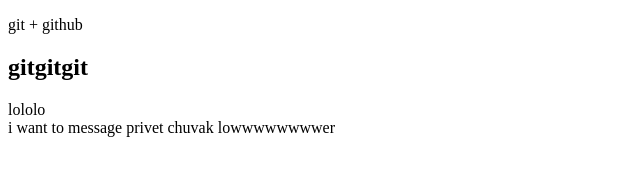
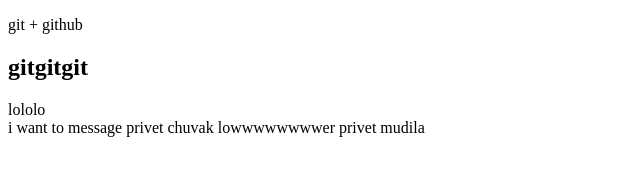
Before and after one commit to MIKEALESS/gittest, a plain HTML site: page index.html in a window 1280 px wide. Shown: the whole page, without its empty margins (0-640 px from the left). Drawn offline with Linux system fonts and the light colour scheme.

Commit message:
Мои вторые изменения

```diff
--- a/index.html
+++ b/index.html
@@ -13,5 +13,7 @@
     <div class="myd"></div>
         i want to message privet chuvak
         lowwwwwwwwer
+
+        privet mudila
 </body>
 </html>
```
